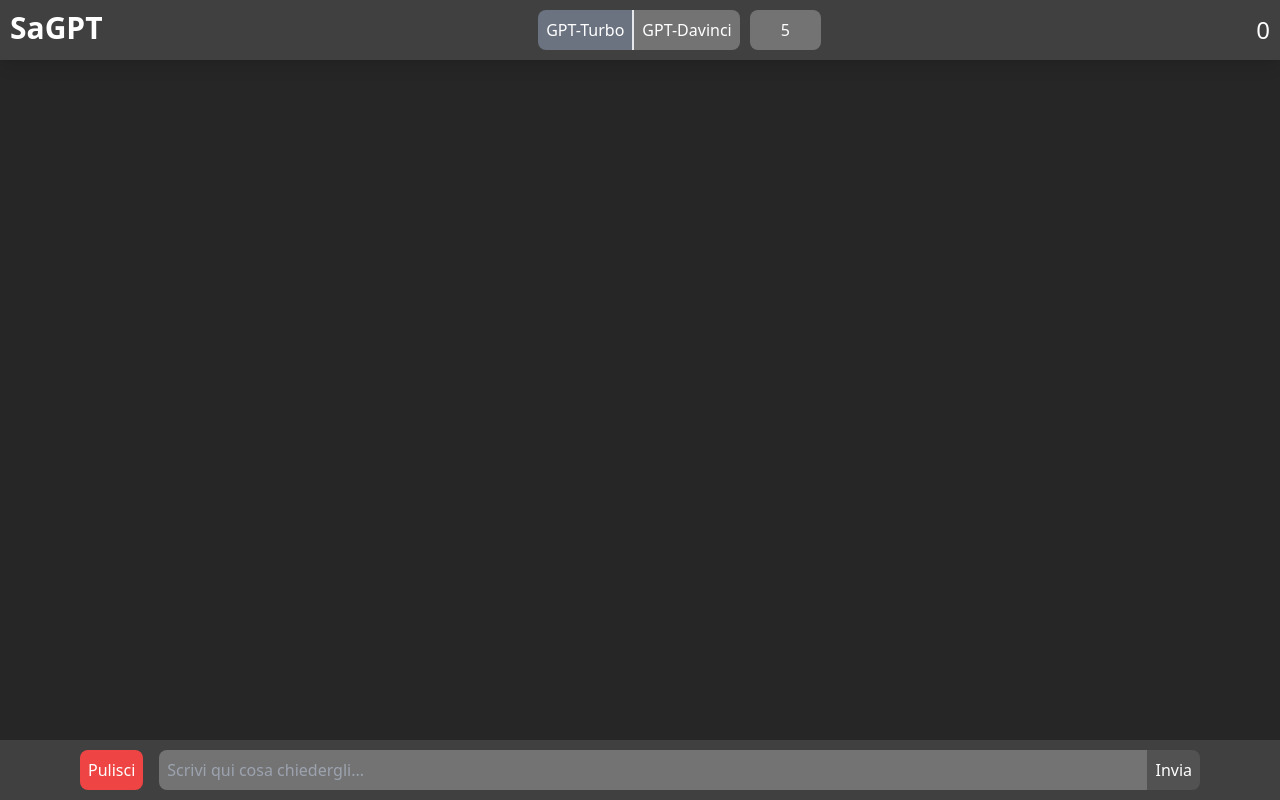
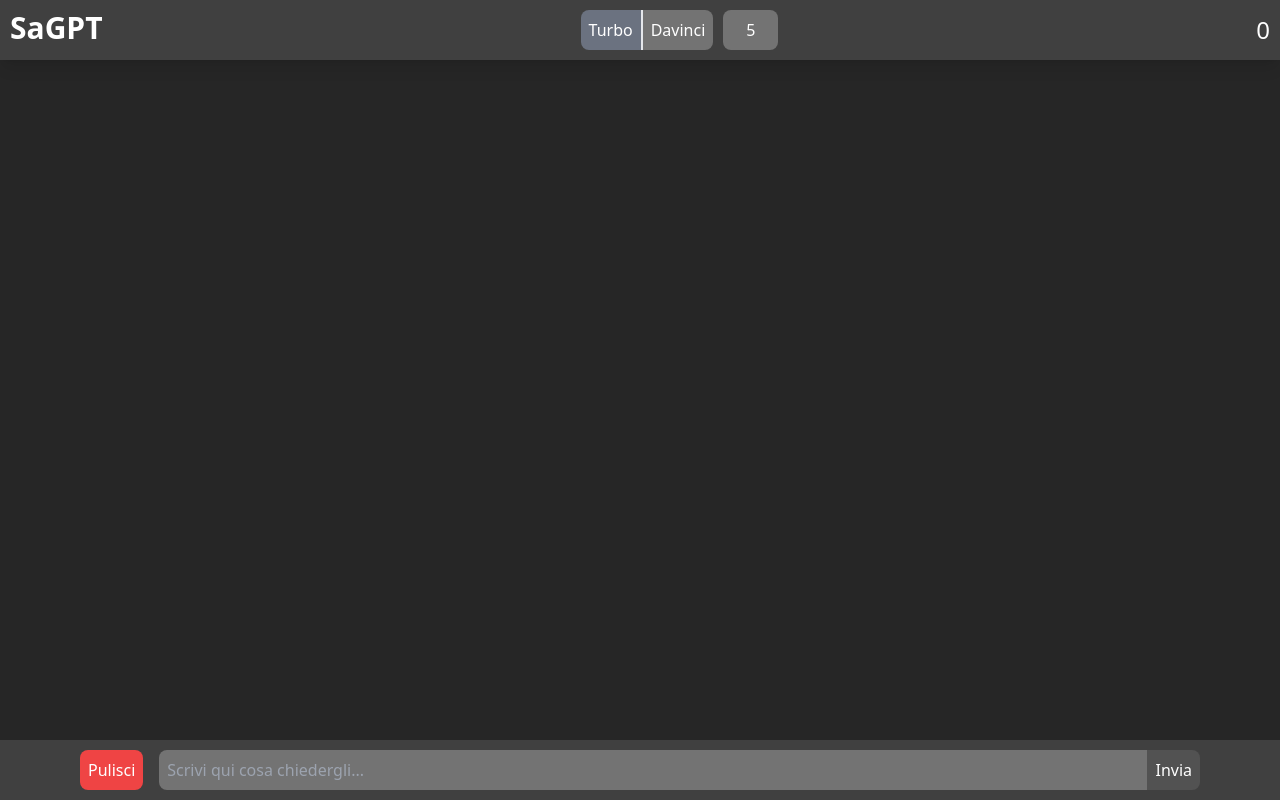
Before and after one commit to S4IVin/your-gpt, a Vue app: page / in a window 1280 px wide. Built offline with nearby package versions, Linux system fonts and the light colour scheme.

Commit message:
fix: 🐛 reduced header elements width
Reduced header elements width to provide better support for portrait

```diff
--- a/src/App.vue
+++ b/src/App.vue
@@ -95,7 +95,7 @@ const getMessages = () => {
             'bg-gray-500': gpt_turbo
           }"
         >
-          GPT-Turbo
+          Turbo
         </button>
         <button
           @click="gpt_turbo = false"
@@ -105,9 +105,9 @@ const getMessages = () => {
             'bg-gray-500': !gpt_turbo
           }"
         >
-          GPT-Davinci
+          Davinci
         </button>
-        <input v-model="max_messages" class="rounded-lg bg-neutral-500 p-2 text-center ml-2.5 focus:outline-none" type="number" placeholder="Msg" min="1" max="8" size="1">
+        <input v-model="max_messages" class="rounded-lg bg-neutral-500 py-2 text-center ml-2.5 focus:outline-none" type="number" placeholder="Msg" min="1" max="8" size="1">
       </div>
       <h2 class="flex items-center text-2xl">{{ tokens_used }}</h2>
     </div>
```
